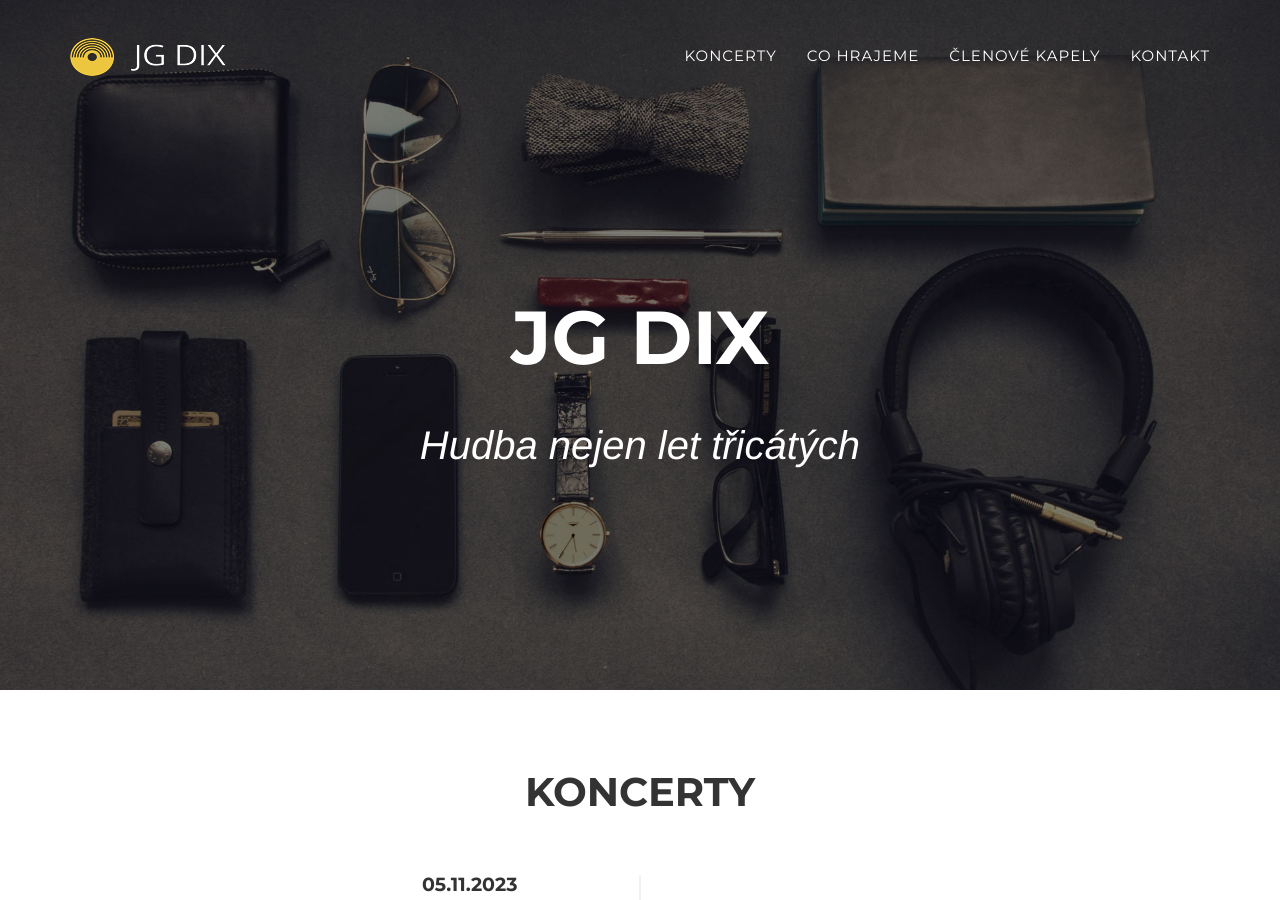
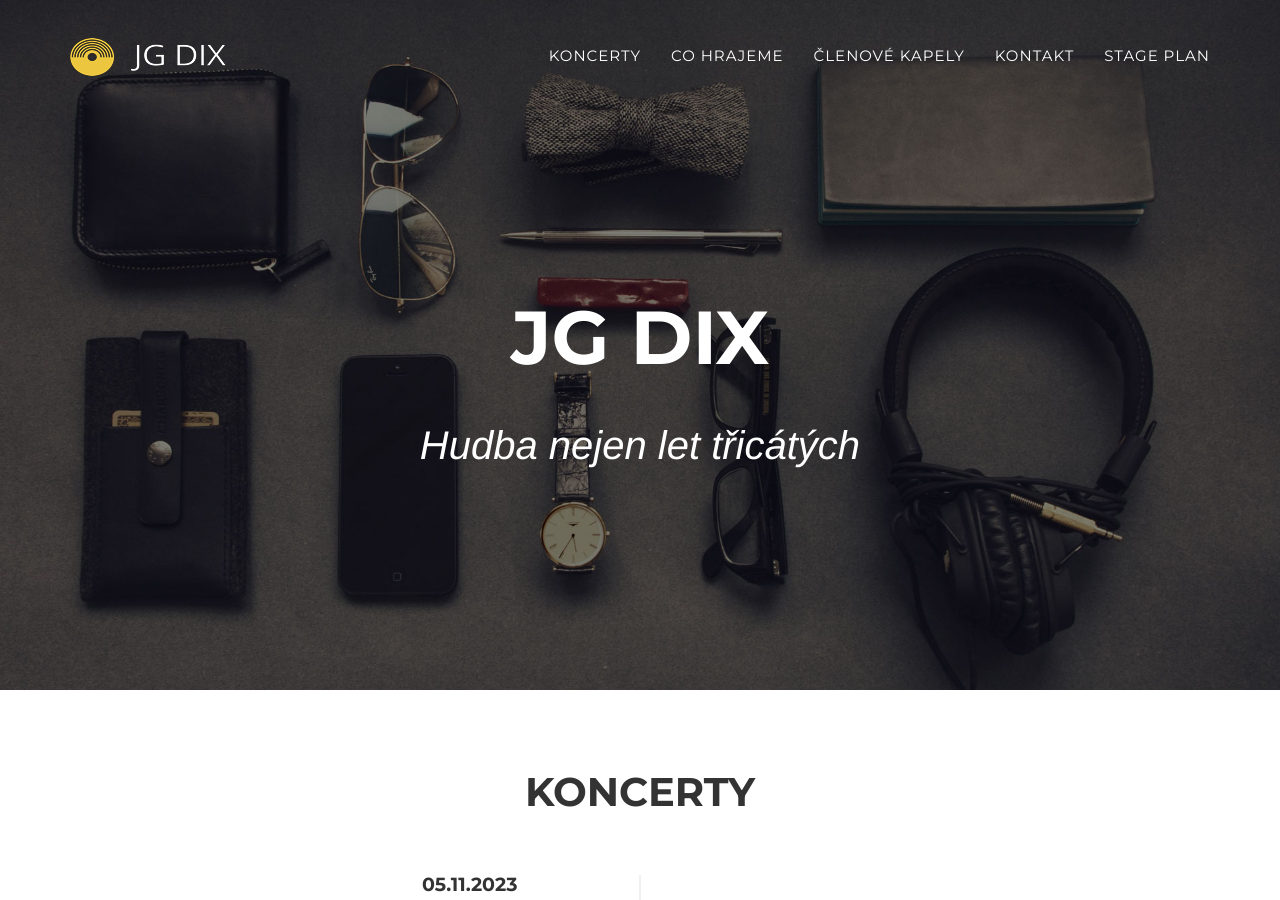
Before and after one commit to skalahonza/jgdix, a Jekyll site: the page built from index.html, in a window 1280 px wide and 900 px high. Built offline with Jekyll 4.4.1, drawn with Linux system fonts in a browser that asks for light colours; some web fonts are replaced.

Commit message:
Add stage plan

```diff
--- a/_includes/header.html
+++ b/_includes/header.html
@@ -32,6 +32,9 @@
                     <li>
                         <a class="page-scroll" href="#contact">Kontakt</a>
                     </li>
+                    <li>
+                        <a href="{{ 'jg-dix-stageplan.pdf' | prepend: site.baseurl }}" target="_blank">Stage plan</a>
+                    </li>
                 </ul>
             </div>
             <!-- /.navbar-collapse -->
```
Also changed, not shown: 1 other file.
